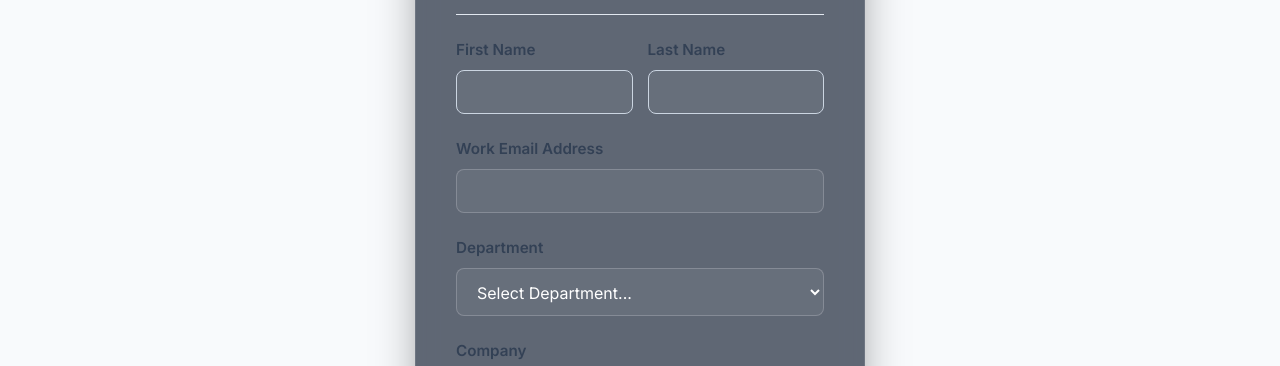
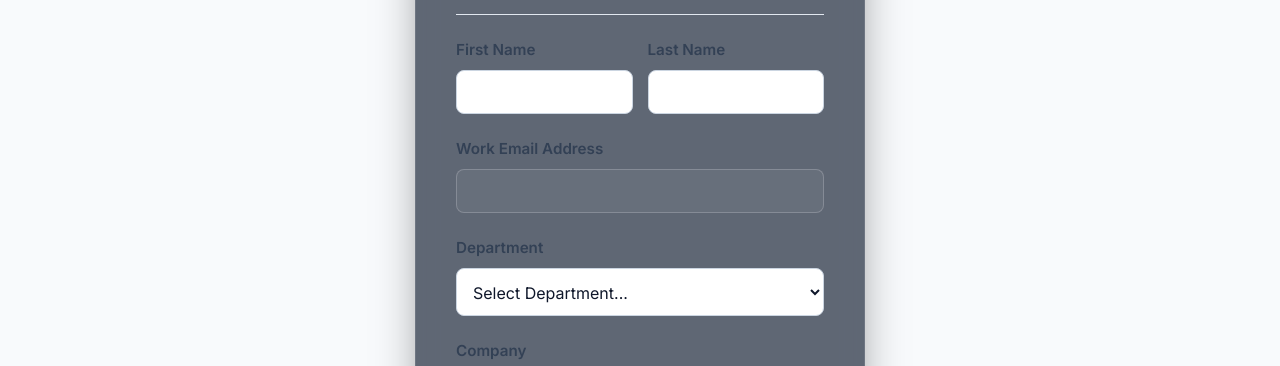
Before and after one commit to zacharybaca/my-knowledge-board, a React (Vite) app in the folder client/: page /register in a window 1280 px wide. Shown: the part 404-770 px from the top of the page. Built offline with nearby package versions, Linux system fonts and the light colour scheme; no server answers.

Commit message:
Enhance form styles for input and select elements
Updated CSS to include styles for select elements and their focus state.

```diff
--- a/client/src/components/Article/ArticleEditor/article-editor.css
+++ b/client/src/components/Article/ArticleEditor/article-editor.css
@@ -1,3 +1,5 @@
+/* client/src/components/Article/ArticleEditor/article-editor.css */
+
 .editor-page-container {
   max-width: 1000px;
   margin: 0 auto;
@@ -36,7 +38,9 @@
   font-size: 0.95rem;
 }
 
-.form-group input[type='text'] {
+/* Updated selector to include select element */
+.form-group input[type='text'],
+.form-group select {
   width: 100%;
   padding: 12px;
   border: 1px solid #cbd5e1;
@@ -46,9 +50,13 @@
   outline: none;
   transition: border-color 0.2s;
   box-sizing: border-box;
+  background-color: #ffffff;
+  font-family: inherit;
 }
 
-.form-group input[type='text']:focus {
+/* Updated selector to include select focus state */
+.form-group input[type='text']:focus,
+.form-group select:focus {
   border-color: #10b981;
   box-shadow: 0 0 0 3px rgba(16, 185, 129, 0.1);
 }
```
